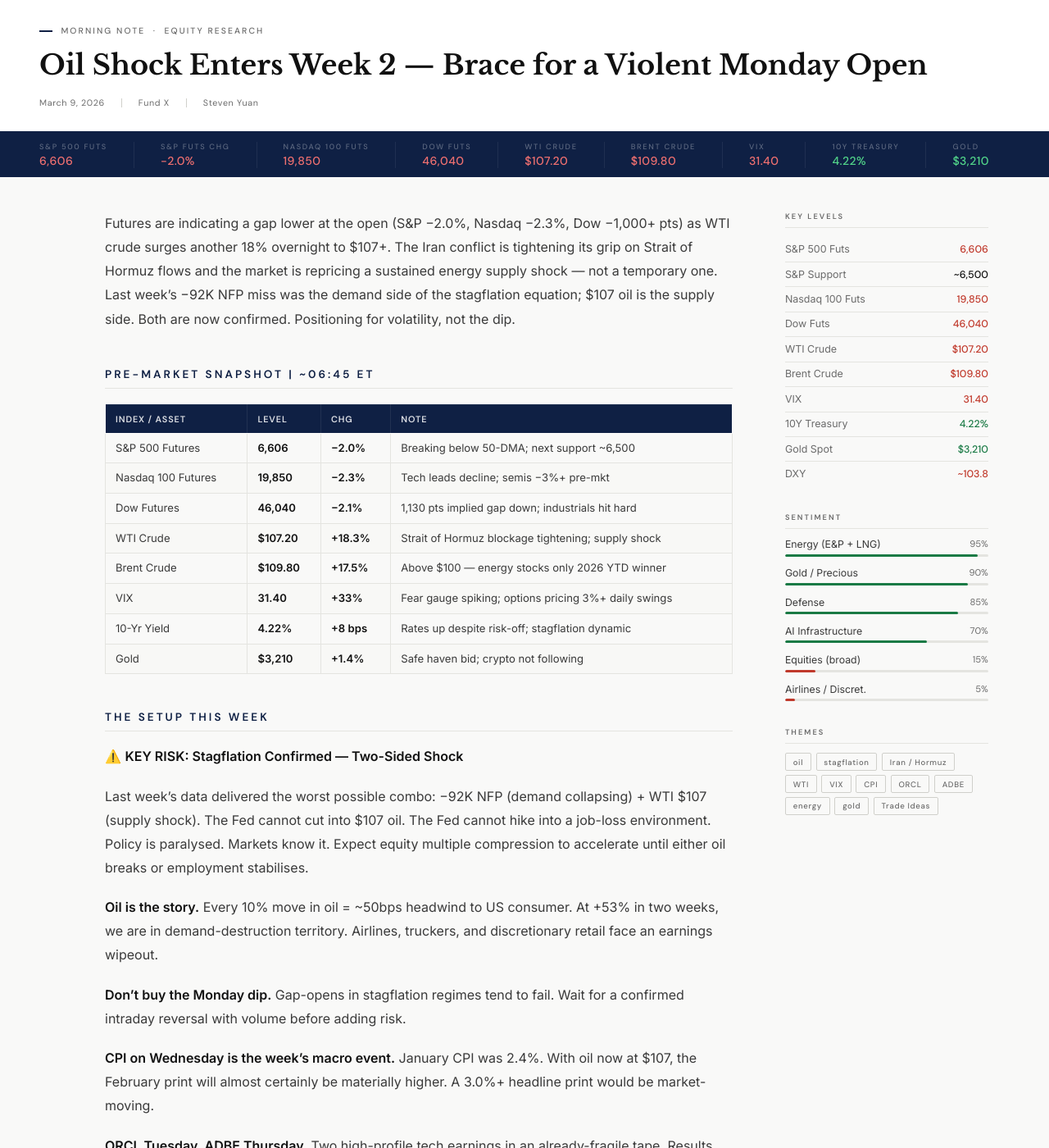
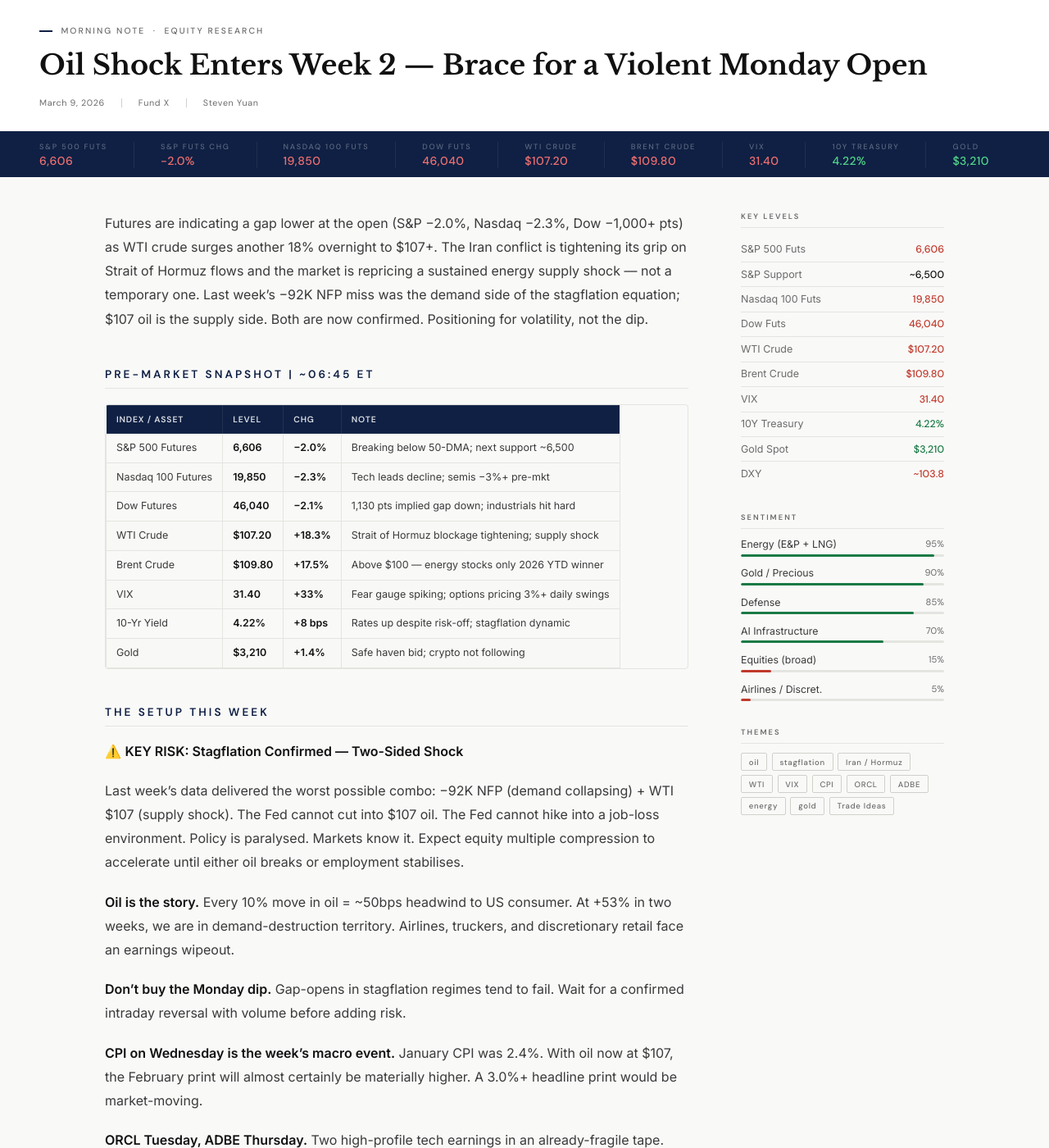
Before and after one commit to ShaoxiongYuan/ShaoxiongYuan.github.io, a Jekyll site: the page built from morning-notes/2026-03-09-oil-shock-week2-violent-monday.md, in a window 1280 px wide and 1400 px high, scrolled down 405 px. Shown: the whole window at 82% size. Built offline with Jekyll 4.4.1, drawn with Linux system fonts in a browser that asks for light colours.

Commit message:
Redesign table CSS for proper mobile scrolling
Root cause: .note-article lacked min-width:0 inside CSS Grid, so the
table-wrap overflow-x:auto never activated - tables just pushed the
entire page wider.

Changes:
- Add min-width:0 to .note-article (CSS Grid containment fix)
- Remove white-space:nowrap from td cells (was causing ugly word breaks)
- Keep white-space:nowrap only on th headers (prevents header collapse)
- Set table min-width:580px so tables scroll instead of compressing
- On mobile, table-wrap goes full-bleed for maximum scroll space
- Slightly reduce table font-size for better density

https://claude.ai/code/session_01GHHSH87YYrqMmLzHazohaY

```diff
--- a/_layouts/morning-note.html
+++ b/_layouts/morning-note.html
@@ -200,6 +200,7 @@
     /* ── ARTICLE ──────────────────────────────── */
     .note-article {
       padding: 2.6rem 0 5rem;
+      min-width: 0;
     }
     .note-article h2 {
       font-family: var(--accent-sans);
@@ -267,29 +268,22 @@
       overflow-x: auto;
       -webkit-overflow-scrolling: touch;
       margin: 1.2rem 0 1.8rem;
+      border: 1px solid var(--rule);
+      border-radius: 4px;
     }
     .note-article table {
-      width: max-content;
-      min-width: 100%;
+      min-width: 580px;
       border-collapse: collapse;
-      font-size: 0.82rem;
+      font-size: 0.78rem;
       line-height: 1.5;
-    }
-    .note-article thead th,
-    .note-article tbody td {
-      white-space: nowrap;
-    }
-    .note-article thead th:last-child,
-    .note-article tbody td:last-child {
-      white-space: normal;
-      min-width: 180px;
     }
     .note-article thead th {
       font-family: var(--accent-sans);
-      font-size: 0.68rem;
+      font-size: 0.65rem;
       font-weight: 600;
       letter-spacing: 0.08em;
       text-transform: uppercase;
+      white-space: nowrap;
       color: rgba(255,255,255,0.85);
       background: var(--navy);
       padding: 0.55rem 0.75rem;
@@ -404,6 +398,15 @@
       .cover-stamp { left: 1.5rem; }
       .page-wrap { grid-template-columns: 1fr; gap: 0; padding: 0 1.5rem; }
       .note-sidebar { position: static; padding-top: 0; border-top: 1px solid var(--rule); }
+      .note-article .table-wrap {
+        margin-left: -1.5rem;
+        margin-right: -1.5rem;
+        padding: 0 1.5rem;
+        border: none;
+        border-radius: 0;
+        border-top: 1px solid var(--rule);
+        border-bottom: 1px solid var(--rule);
+      }
     }
   </style>
 </head>
```
